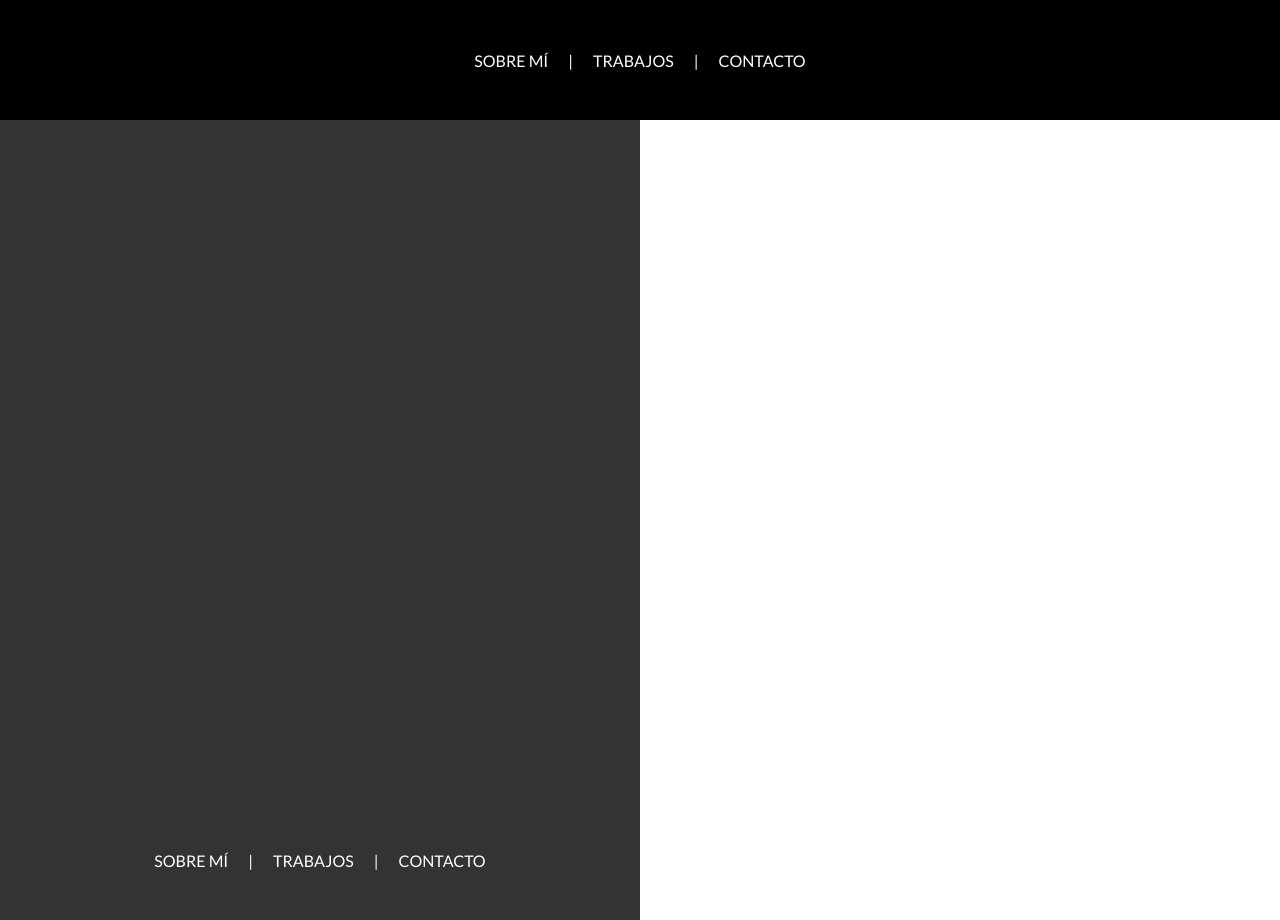
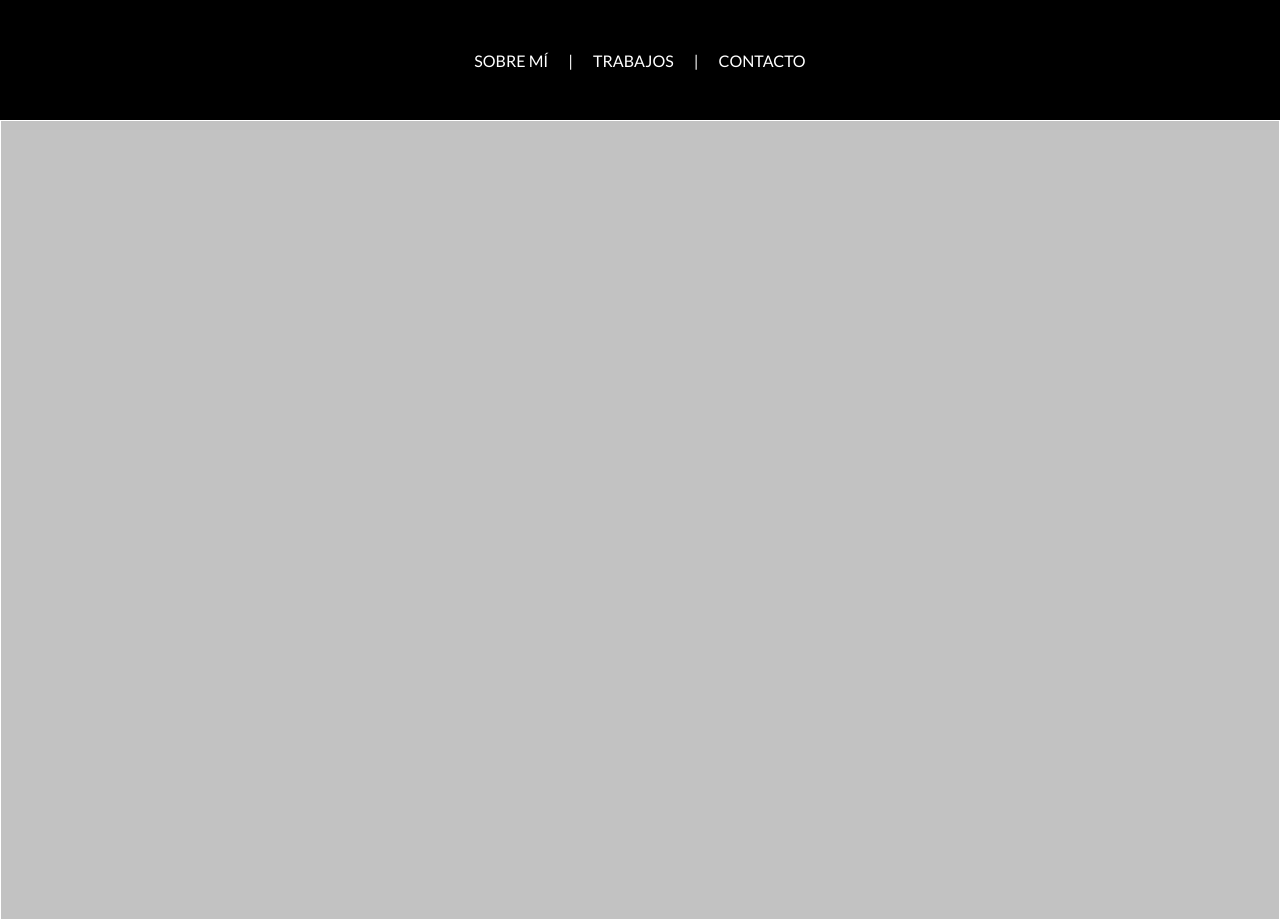
Before and after one commit to SandraCarretero/Portfolio, a plain HTML site: page index.html in a window 1280 px wide. Shown: the part 680-1600 px from the top of the page. Drawn offline with nearby package versions, Linux system fonts and the light colour scheme.

Commit message:
scroll lateral con js

```diff
--- a/index.html
+++ b/index.html
@@ -37,27 +37,16 @@
     </header>
 
     <div class="about">
-        <div class="about_nav">
-            <div class="title">
-
+        <div class="ventana">
+            <div class="line">
+                <div class="section"></div>
+                <div class="section"></div>
+                <div class="section"></div>
             </div>
-            <nav class="nav">
-                <ul>
-                    <a href="#"><li>SOBRE MÍ</li></a>
-                    <li>|</li>
-                    <a href="#"><li>TRABAJOS</li></a>
-                    <li>|</li>
-                    <a href="#"><li>CONTACTO</li></a>
-                </ul>
-            </nav>
-        </div>
-        <div class="info">
-
         </div>
     </div>
 
     <div class="porfolio">
-        <div class="left">
         <div class="porfolio_nav">
             <div class="title">
 
@@ -71,7 +60,6 @@
                     <a href="#"><li>CONTACTO</li></a>
                 </ul>
             </nav>
-            </div>
         </div>
         <div class="trabajos">
             <div class="work"></div>
--- a/js/funciones.js
+++ b/js/funciones.js
@@ -0,0 +1,26 @@
+$(function(){
+    $(window).scroll( function(){
+        var scroll = $(window).scrollTop();
+        // console.log("scroll"+scroll);
+
+        var distancia_elemento = $(".about").offset().top;
+        // console.log("distancia elemento"+distancia_elemento);
+
+        var max = $(window).width();
+
+        var move = distancia_elemento -scroll;
+
+        if(scroll >= distancia_elemento && scroll < distancia_elemento + 2*max ){
+            console.log("Estoy aquí")
+            $(".line").css({
+                "transform": "translateX("+move+"px)"
+            });
+        }
+
+        else{
+            $(".line").css({
+                "transform": "translateX(0px)"
+            });
+        }
+    });
+});
--- a/scss/estilos.scss
+++ b/scss/estilos.scss
@@ -64,57 +64,32 @@ header{
 
 .about{
     width: 100%;
+    height: 300vw;
+    .ventana{
+        overflow: hidden;
+        position: sticky;
+        top: 0;
+        .line{
+            white-space: nowrap;
+            .section{
+                display: inline-block;
                 height: 100vh;
-    display: flex;
-    .about_nav{
-        width: 50%;
-        padding-top: 30px;
-        padding-bottom: 30px;
-        background-color: #333;
-        display: flex;
-        flex-direction: column;
-        justify-content: space-between;
-        align-items: center;
-        .nav{
-            ul{
-                margin: 0;
-                padding: 0;
-                display: flex;
-                align-items: center;
-                li{
-                    text-align: center;
-                    color: white;
-                    list-style: none;
-                    display: inline;
-                    cursor: pointer;
-                    &:hover{
-                        animation: blur;
-                        animation-duration: 0.5s;
-                        animation-timing-function: cubic-bezier(0.25, 0.46, 0.45, 0.94);
+                width: 100vw;
+                background-color: #c2c2c2;
+                border: 1px solid white;
             }
         }
-                a{
-                    margin: 20px;
-                    text-decoration: none;
-                }
-            }
-        }
-    }
-    .info{
-        width: 50%;
-        background-color: white;
+
     }
 }
 
 .porfolio{
     width: 100%;
     display: flex;
-    .left{
+    position: relative;
+    .porfolio_nav{
         width: 50%;
         background-color: white;
-        position: relative;
-        .porfolio_nav{
-            border: 1px solid black;
         height: 100vh;
         position: sticky;
         top: 0;
@@ -145,7 +120,6 @@ header{
                 a{
                     margin: 20px;
                     text-decoration: none;
-                    }
                 }
             }
         }
```
Also changed, not shown: css/estilos.css, 1 other file. Lines whose indentation alone changed are shown as unchanged.
